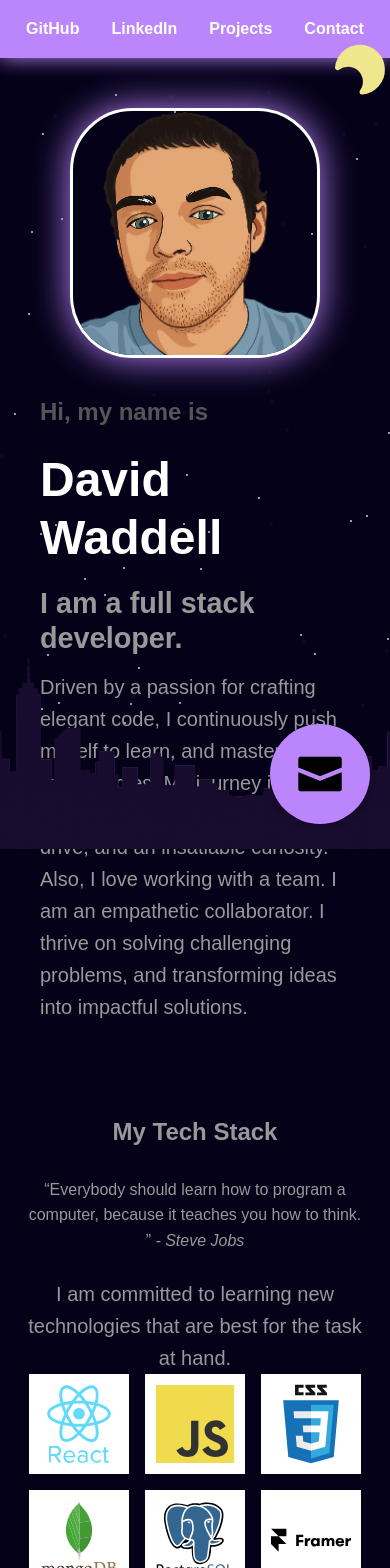
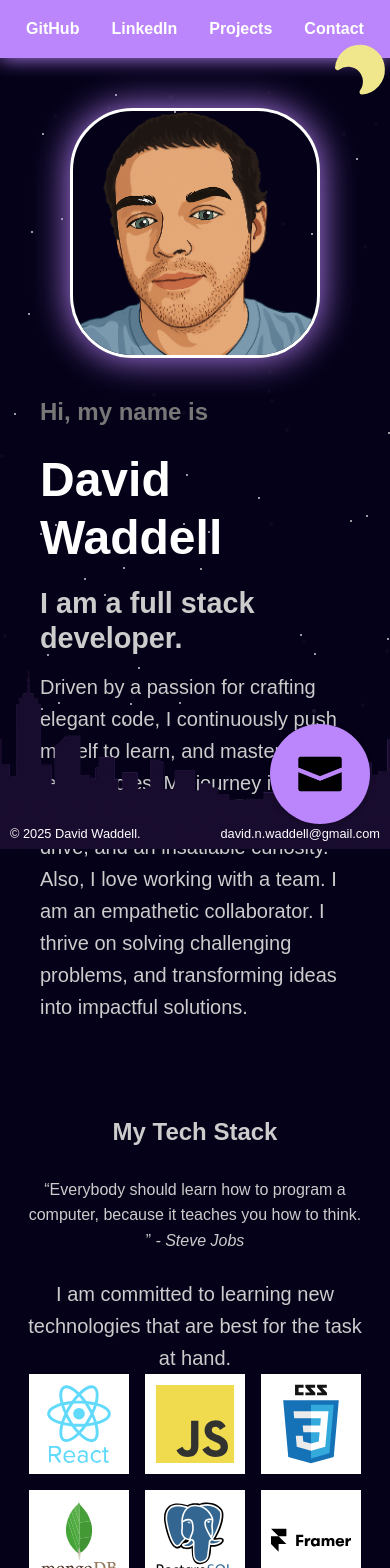
Before and after one commit to Dave1206/my-portfolio, a React (Vite) app: page / in a window 390 px wide. Shown: the top 1568 px of the page. Built offline with nearby package versions, Linux system fonts and the light colour scheme.

Commit message:
added footer content, and more responsive styling.

```diff
--- a/src/components/CTA.jsx
+++ b/src/components/CTA.jsx
@@ -17,9 +17,7 @@ const CTASection = () => {
             </p>
             <form
                 name="contact"
-                method="POST"
-                data-netlify="true"
-                data-netlify-honeypot="bot-field"
+                netlify
                 className="contact-form"
             >
                 {/* This hidden input is required by Netlify forms */}
--- a/src/components/Footer.jsx
+++ b/src/components/Footer.jsx
@@ -46,9 +46,18 @@ const Footer = ({ theme }) => {
         }
     }, [theme]);
 
+    const currentYear = new Date().getFullYear();
+    const footerContent = (
+        <div className='footer-content'>
+            <p>&copy; {currentYear} David Waddell.</p>
+            <p>david.n.waddell@gmail.com</p>
+        </div>
+    )
+
     if (theme === 'light') {
         return (
             <footer className="footer footer-light">
+                {footerContent}
                 <div className={`yellow-flower ${animateWave ? 'wave' :
                     animateWaveTwo ? 'wave2' : ''}`}></div>
                 <div className={`blue-flower ${animateWave ? 'wave' :
@@ -59,6 +68,7 @@ const Footer = ({ theme }) => {
     } else {
         return (
             <footer className="footer footer-dark">
+                {footerContent}
                 <div className="footer-city"></div>
                 <div className="footer-twinkles">
                     {twinkles.map(twinkle => (
--- a/src/index.css
+++ b/src/index.css
@@ -27,10 +27,10 @@ body {
 
 .dark {
   --bg-color: #040118;
-  --text-color: #999;
+  --text-color: #cccccc;
   --accent-color: #bb86fc;
   --accent-hover: #bb86fcd0;
   --h1-color: #fff;
-  --h3-color: #555;
+  --h3-color: #777;
   --content-bg: #04011800;
 }
--- a/src/styles/CTA.css
+++ b/src/styles/CTA.css
@@ -121,4 +121,8 @@
         width: fit-content;
       }
 
+      .contact-form {
+        margin: 0;
+        min-width: 70vw;
+      }
   }
--- a/src/styles/Footer.css
+++ b/src/styles/Footer.css
@@ -1,11 +1,27 @@
 .footer {
     position: fixed;
+    display: flex;
+    align-items: flex-end;
     bottom: -5px;
     width: 100%;
     height: 200px;
     overflow: hidden;
     pointer-events: none;
     z-index: 5;
+  }
+
+  .footer-content {
+    display: flex;
+    justify-content: space-between;
+    width: 100%;
+    padding: 5px 120px;
+    font-size: .4rem;
+    z-index: 10;
+  }
+
+  .footer-content p{
+    font-size: 1rem;
+    color: var(--h1-color)
   }
 
   .footer-light {
@@ -81,9 +97,8 @@
     height: 100%;
     background-image: url('/footer/cityskyline.png');
     background-repeat: repeat-x;
-    background-size: 50% 160%;
+    background-size: 50% 150%;
     background-position: bottom;
-    z-index: 10000;
   }
 
   .footer-twinkles {
@@ -117,4 +132,12 @@
     .footer-flowers {
         width: 250%;
     }
+
+    .footer-content{
+      padding: 5px 10px;
+    }
+
+    .footer-content p{
+      font-size: .8rem;
+    }
   }
```
